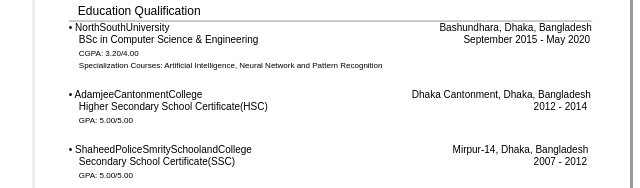
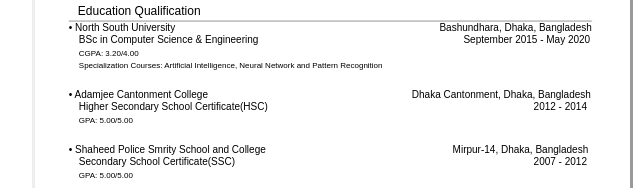
Before and after one commit to sameerhashmi36/sameerhashmi36.github.io, a plain HTML site: page index.html in a window 1280 px wide. Shown: the part 247-435 px from the top of the page, 311-951 px from the left. Drawn offline with Linux system fonts and the light colour scheme; a script that the page names is missing.

Commit message:
Update index.html

```diff
--- a/index.html
+++ b/index.html
@@ -37,18 +37,18 @@ div.cls_006{font-family:Arial,serif;font-size:8.0px;color:rgb(0,0,0);font-weight
 <div style="position:absolute;left:34.21px;top:231.21px" class="cls_005"><span class="cls_005">• Good and flexible in learning and teaching others new algorithms and software engineering staffs</span></div>
 <div style="position:absolute;left:42.87px;top:248.22px" class="cls_004"><span class="cls_004">Education  Qualification</span></div>
 <div style="position:absolute;left:404.43px;top:266.05px" class="cls_003"><span class="cls_003">Bashundhara, Dhaka, Bangladesh</span></div>
-<div style="position:absolute;left:33.84px;top:266.05px" class="cls_003"><span class="cls_003">• NorthSouthUniversity</span></div>
+<div style="position:absolute;left:33.84px;top:266.05px" class="cls_003"><span class="cls_003">• North South University</span></div>
 <div style="position:absolute;left:43.80px;top:278.01px" class="cls_003"><span class="cls_003">BSc in Computer Science & Engineering</span></div>
 <div style="position:absolute;left:428.44px;top:278.01px" class="cls_003"><span class="cls_003">September 2015 - May 2020</span></div>
 <div style="position:absolute;left:43.80px;top:293.05px" class="cls_006"><span class="cls_006">CGPA: 3.20/4.00</span></div>
 <div style="position:absolute;left:43.80px;top:305.01px" class="cls_006"><span class="cls_006">Specialization Courses: Artificial Intelligence, Neural Network and Pattern Recognition</span></div>
 <div style="position:absolute;left:376.84px;top:332.86px" class="cls_003"><span class="cls_003">Dhaka Cantonment, Dhaka, Bangladesh</span></div>
-<div style="position:absolute;left:33.84px;top:332.86px" class="cls_003"><span class="cls_003">• AdamjeeCantonmentCollege</span></div>
+<div style="position:absolute;left:33.84px;top:332.86px" class="cls_003"><span class="cls_003">• Adamjee Cantonment College</span></div>
 <div style="position:absolute;left:43.80px;top:344.81px" class="cls_003"><span class="cls_003">Higher Secondary School Certificate(HSC)</span></div>
 <div style="position:absolute;left:498.60px;top:344.81px" class="cls_003"><span class="cls_003">2012 - 2014</span></div>
 <div style="position:absolute;left:43.80px;top:359.86px" class="cls_006"><span class="cls_006">GPA: 5.00/5.00</span></div>
 <div style="position:absolute;left:417.60px;top:388.15px" class="cls_003"><span class="cls_003">Mirpur-14, Dhaka, Bangladesh</span></div>
-<div style="position:absolute;left:33.84px;top:388.15px" class="cls_003"><span class="cls_003">• ShaheedPoliceSmritySchoolandCollege</span></div>
+<div style="position:absolute;left:33.84px;top:388.15px" class="cls_003"><span class="cls_003">• Shaheed Police Smrity School and College</span></div>
 <div style="position:absolute;left:43.80px;top:400.11px" class="cls_003"><span class="cls_003">Secondary School Certificate(SSC)</span></div>
 <div style="position:absolute;left:498.60px;top:400.11px" class="cls_003"><span class="cls_003">2007 - 2012</span></div>
 <div style="position:absolute;left:43.80px;top:415.15px" class="cls_006"><span class="cls_006">GPA: 5.00/5.00</span></div>
```
